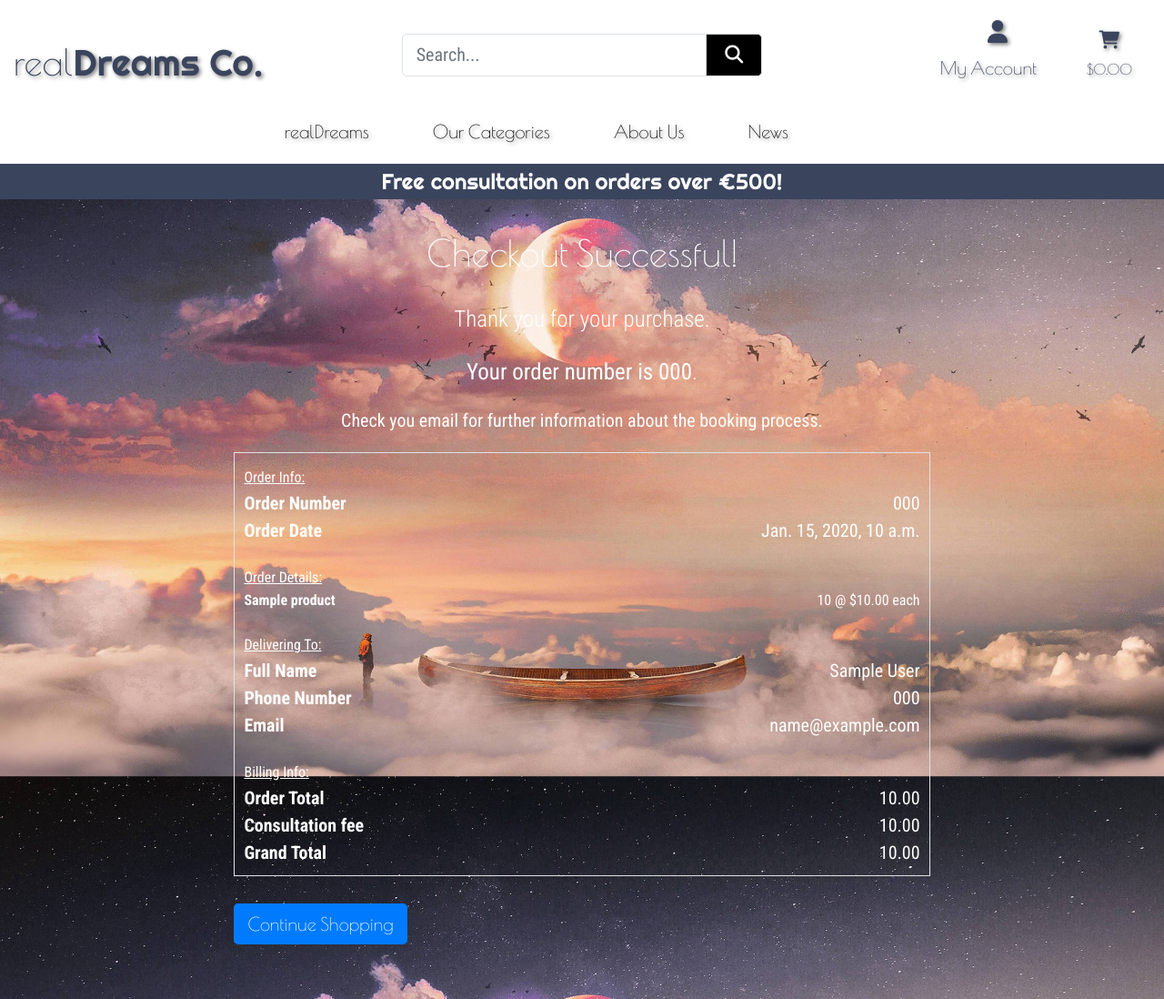
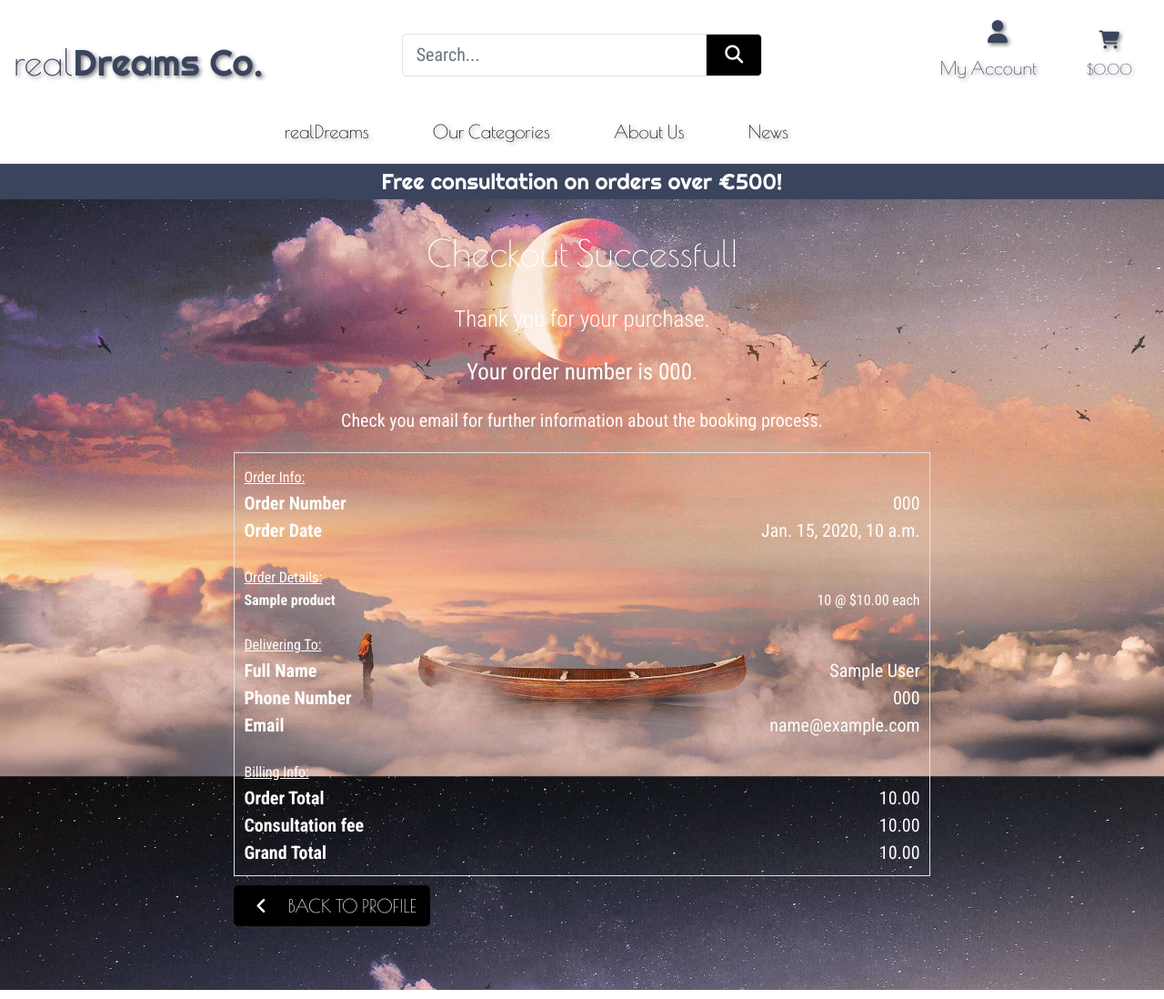
Before and after one commit to DebbieBergstrom/realDreamsCo, a Django app: page /profile/order_history/000 in a window 1280 px wide. Shown: the whole page at 91% size. Run offline with Django 3.2, Linux system fonts and the light colour scheme; tables that the repository leaves empty hold one stand-in row (values such as "Sample post"); some libraries are stand-ins or nearby versions.

Commit message:
#20 feat(checkout_success): add 'back' button if order is viewed from profile order history

```diff
--- a/checkout/templates/checkout/checkout_success.html
+++ b/checkout/templates/checkout/checkout_success.html
@@ -152,9 +152,19 @@
                     </div>
                 </div>
                 <div class="mb-5">
+                    {% if from_profile %}
+                    <a href="{% url 'profile' %}"
+                        class="btn btn-black rounded-2 my-2">
+                        <span class="icon mr-2">
+                            <i class="fas fa-angle-left"></i>
+                        </span>
+                        <span class="text-uppercase">Back to Profile</span>
+                    </a>
+                    {% else %}
                     <a href="{% url 'products' %}"
                         class="btn btn-primary mt-4">Continue
                         Shopping</a>
+                    {% endif %}
                 </div>
             </div>
         </div>
@@ -162,7 +172,3 @@
 </div>
 
 {% endblock %}
-
-{% block corejs %}
-<!-- Additional JavaScript  -->
-{% endblock %}
```
